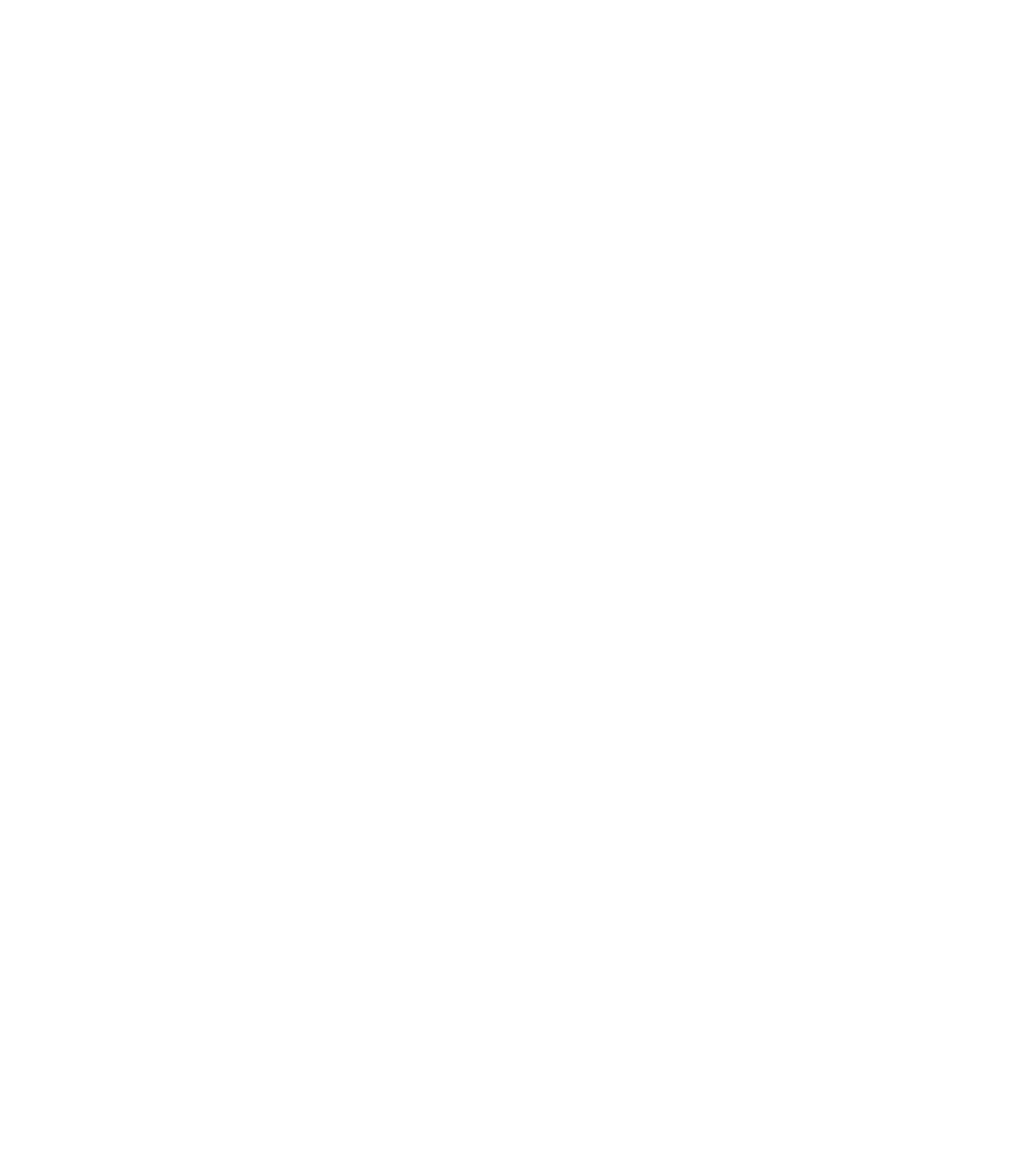
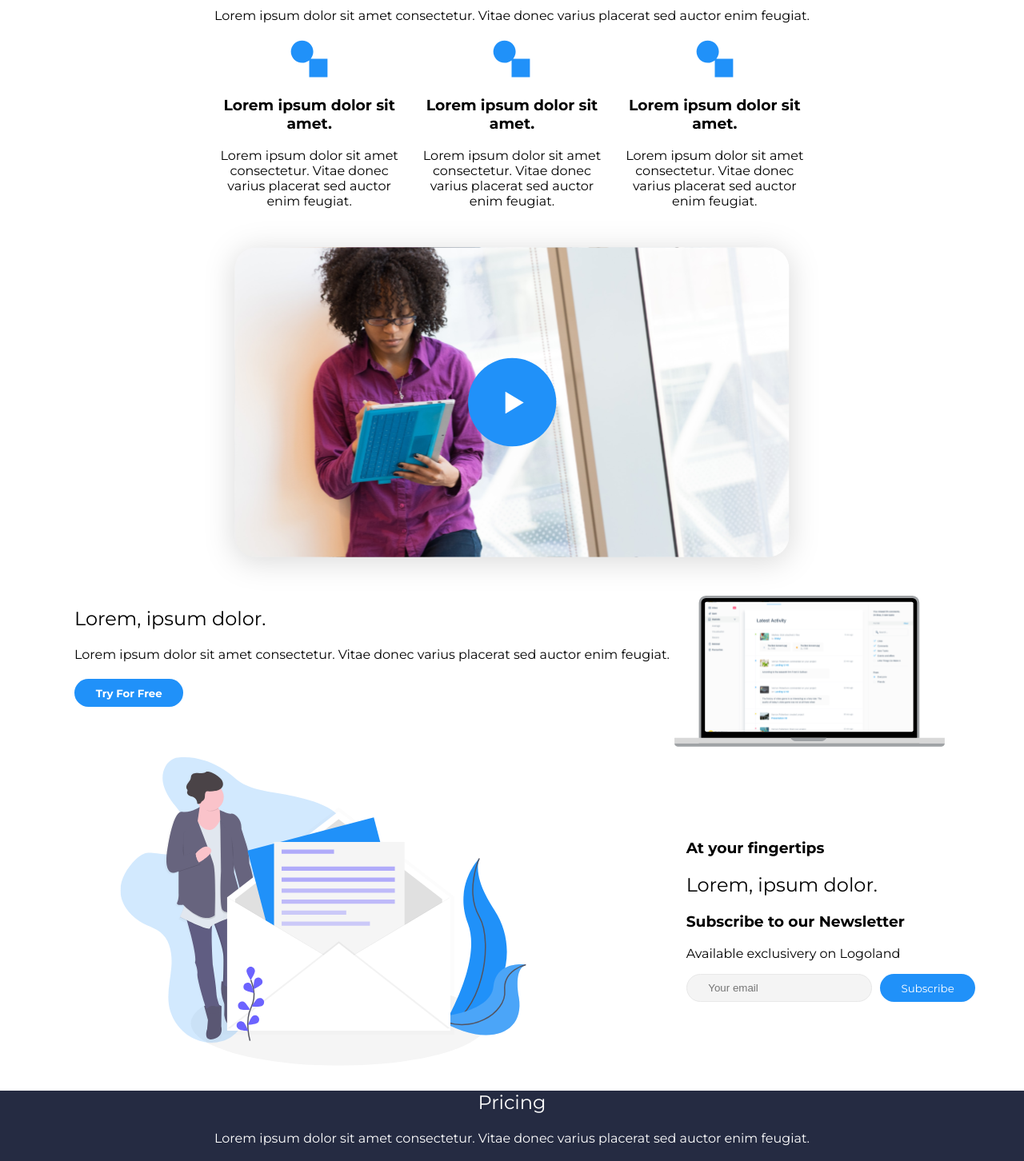
Before and after one commit to Kousay-Jebir/MKGCONCEPT-internship-frontend, a React (Vite) app: page / in a window 1280 px wide. Shown: the part 660-2112 px from the top of the page at 80% size. Before the commit the page ends 800 px from the top, so only its background shows below. Built offline with nearby package versions, Linux system fonts and the light colour scheme.

Commit message:
small fixes

```diff
--- a/src/App.jsx
+++ b/src/App.jsx
@@ -19,17 +19,12 @@ function App() {
 
   return (
     <>
-   {/*  <Feature title={'dzidiqdqizdijoIi'}/>
-    <OrderButton>I'm button</OrderButton>
-    <ContactButton>Send</ContactButton>
-    <HeroButton>Try For Free</HeroButton>
-    <Hero></Hero>
-    <Newsletter/>
-    <ContactForm></ContactForm> */}
-    {/* <Contact />
-    <ContactInformation />
-    <Newsletter /> */}
     <Header />
+    <Feature />
+    <Hero />
+    <Newsletter />
+    <Pricing />
+    <Contact />
     </>
   )
 }
--- a/src/components/hero/Hero.jsx
+++ b/src/components/hero/Hero.jsx
@@ -21,6 +21,7 @@ export default function Hero(){
     return(
         <Box styles={{
             display: isMobile? 'block':'flex',
+            justifyContent:'center'
         }}>
             <div style={{textAlign: isMobile? 'center' : 'initial'}}>
                 <h2 style={{fontWeight:theme.typography.fontWeight.regular}}>Lorem, ipsum dolor.</h2>
--- a/src/components/newsletter/Newsletter.jsx
+++ b/src/components/newsletter/Newsletter.jsx
@@ -29,8 +29,10 @@ export default function Newsletter(){
     return(
         <div style={{
             display:'flex',
-            alignItems:'center'
+            alignItems:'center',
+            justifyContent:'center'
         }}>
+            { isMobile? null :<div><img style={{width:'75%',height:'75%'}} src={illustration} alt="" /></div>}
             <div>
                 <div>
                     <h3>At your fingertips</h3>
@@ -44,7 +46,7 @@ export default function Newsletter(){
                     <NewsLetterForm />
                 </div>
             </div>
-            { isMobile? null :<div><img style={{width:'75%',height:'75%'}} src={illustration} alt="" /></div>}
+
         </div>
     )
 }
```
